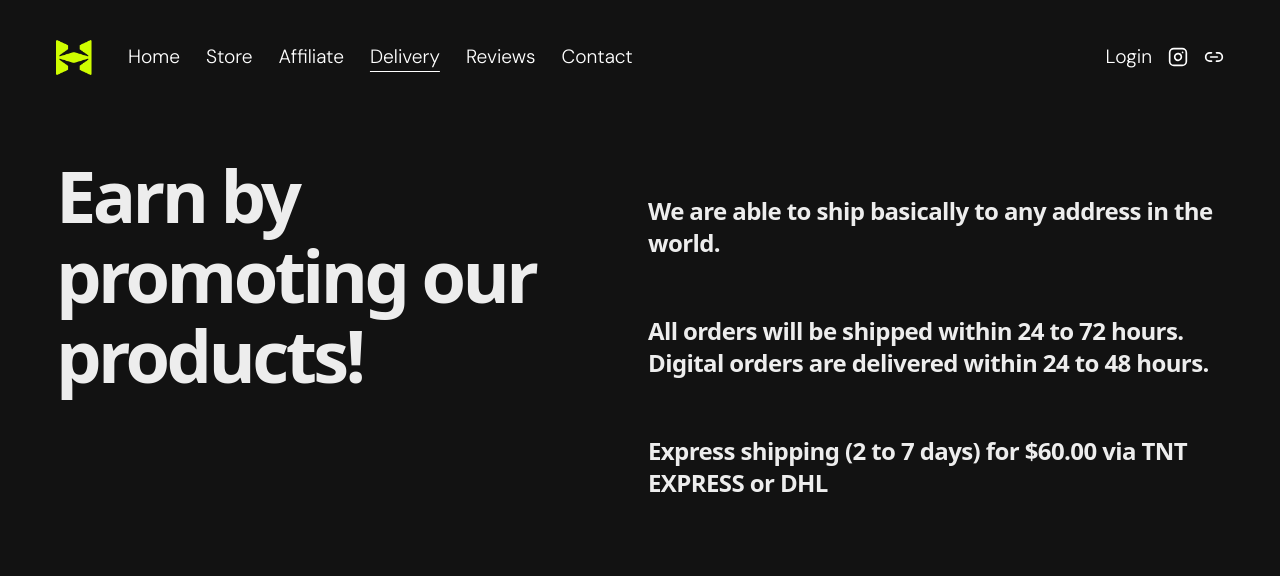
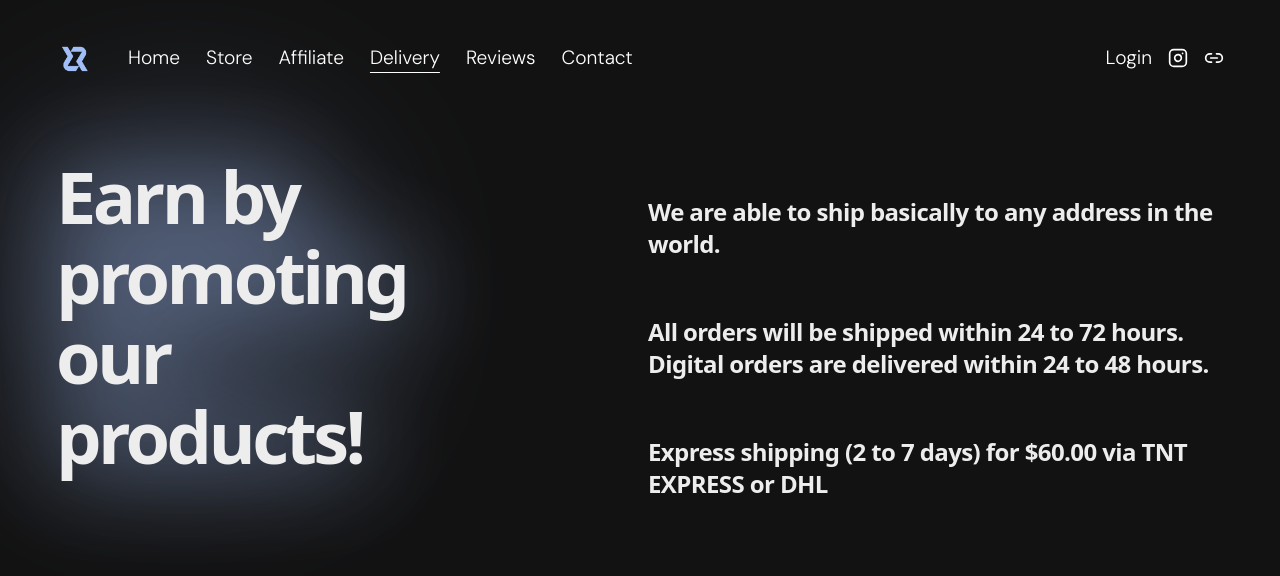
Before and after one commit to 132007ShahnawazAli/Receipt-GenV2, a Next.js app: page /delivery in a window 1280 px wide. Shown: the top 576 px of the page. Built offline with nearby package versions, Linux system fonts and the light colour scheme.

Commit message:
logo changed, HeroSection, Affiliate, Delivery, and Reviews pages

```diff
--- a/src/app/affiliate/page.js
+++ b/src/app/affiliate/page.js
@@ -4,7 +4,10 @@ import React from 'react'
 function Affiliate() {
     return (
         <div className="w-full flex tablet:flex-row flex-col gap-10 tablet:gap-0 justify-between tablet:pt-10 ">
-            <h1 className=' font-semibold text-(--primary-text) text-5xl tablet:w-1/3 tablet:text-7xl tracking-tighter tablet:leading-20 '>Earn by promoting our products!</h1>
+            <div className="relative h-fit w-fit">
+                <div className="absolute h-64 w-64 rounded-full bg-(--accent-text) opacity-40 blur-[100px]" />
+                <h1 className=' font-semibold text-(--primary-text) text-5xl tablet:w-[33vw] tablet:text-7xl tracking-tighter tablet:leading-20 '>Earn by promoting our products!</h1>
+            </div>
             <p className='tablet:text-2xl text-lg font-semibold tracking-tight text-(--primary-text) tablet:w-xl w-full pt-10'>Contact us on our Telegram <Link href={'https://t.me/resellora'} className='text-underline decoration-1'>@resellora</Link> or through our contact form on the website for more info!</p>
         </div>
     )
--- a/src/app/delivery/page.js
+++ b/src/app/delivery/page.js
@@ -3,8 +3,11 @@ import React from 'react'
 
 function Delivery() {
     return (
-        <div className="w-full flex tablet:flex-row flex-col gap-10 tablet:gap-0 justify-between tablet:pt-10 ">
-            <h1 className=' font-semibold text-(--primary-text) text-5xl tablet:w-1/2 tablet:text-7xl tracking-tighter tablet:leading-20 '>Earn by promoting our products!</h1>
+        <div className="w-full flex tablet:flex-row flex-col gap-10 tablet:justify-between tablet:pt-10 ">
+            <div className="relative h-fit w-fit">
+                <div className="absolute h-64 w-64 rounded-full bg-(--accent-text) opacity-40 blur-[100px]" />
+                <h1 className=' font-semibold text-(--primary-text) text-5xl tablet:w-[33vw] tablet:text-7xl tracking-tighter tablet:leading-20 drop-shadow-[0px_0px_50px_var(--accent-text)]'>Earn by promoting our products!</h1>
+            </div>
             <div className="flex flex-col gap-4">
                 <p className='tablet:text-2xl text-lg font-semibold tracking-tight text-(--primary-text) tablet:w-xl w-full pt-10'>We are able to ship basically to any address in the world.</p>
                 <p className='tablet:text-2xl text-lg font-semibold tracking-tight text-(--primary-text) tablet:w-xl w-full pt-10'>All orders will be shipped within 24 to 72 hours. Digital orders are delivered within 24 to 48 hours.</p>
--- a/src/app/reviews/page.js
+++ b/src/app/reviews/page.js
@@ -4,7 +4,10 @@ import React from 'react'
 function Reviews() {
     return (
         <div className="w-full flex tablet:flex-row flex-col gap-10 tablet:gap-0 justify-between tablet:pt-10 ">
-            <h1 className=' font-semibold text-(--primary-text) text-5xl tablet:w-1/2 tablet:text-7xl tracking-tighter tablet:leading-20'>REVIEWS</h1>
+            <div className="relative h-fit w-fit">
+                <div className="absolute h-64 w-64 rounded-full bg-(--accent-text) opacity-40 blur-[100px]" />
+                <h1 className=' font-semibold text-(--primary-text) text-5xl tablet:w-[33vw] tablet:text-7xl tracking-tighter tablet:leading-20'>REVIEWS</h1>
+            </div>
             <p className='tablet:text-2xl text-lg font-semibold tracking-tight text-(--primary-text) tablet:w-xl w-full pt-10'>Coming Soon</p>
         </div>
     )
--- a/src/components/HeroSection.jsx
+++ b/src/components/HeroSection.jsx
@@ -46,7 +46,7 @@ function HeroSection() {
                         <span className="font-bold text-(--accent-text)">99%</span> positive <br className="tablet:visible hidden" />rating
                     </p>
                 </div>
-                <hr className='tablet:absolute block inset-0 m-auto w-full tablet:rotate-2 rotate-0 pt-5 text-(--accent-text) -z-10  ' />
+                <hr className='absolute bottom-0 left-0 w-full border-t-[1px] border-(--accent-text) -z-10' />
             </div>
         </div>
     )
--- a/src/components/Navbar.jsx
+++ b/src/components/Navbar.jsx
@@ -40,7 +40,7 @@ export default function Navbar() {
                         <div className="flex-shrink-0">
                             <Link href="/" className="">
                                 <Image
-                                    src="/assets/Logo.png"
+                                    src="/assets/Logo_1.png"
                                     alt="Logo"
                                     width={36}
                                     height={36}
```
Also changed, not shown: public/assets/Logo_1.png (added).
